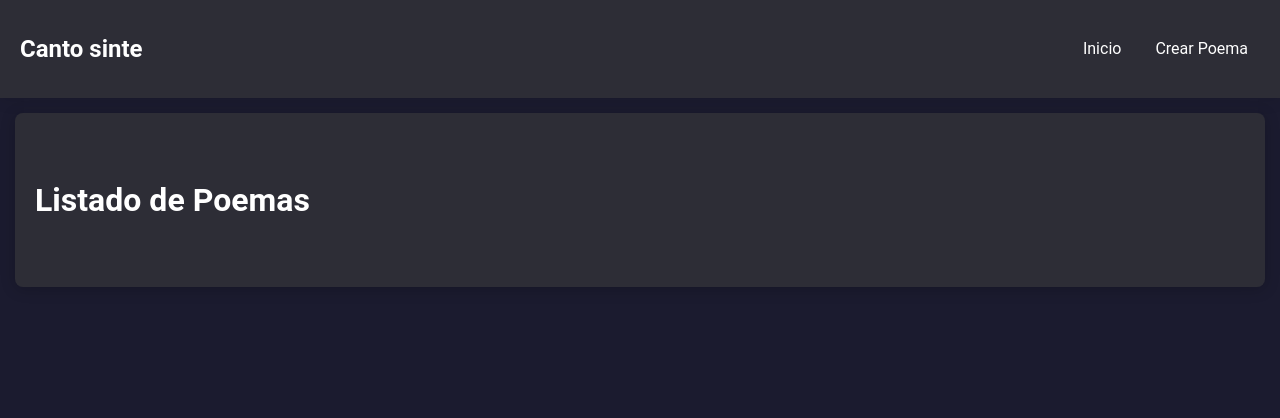
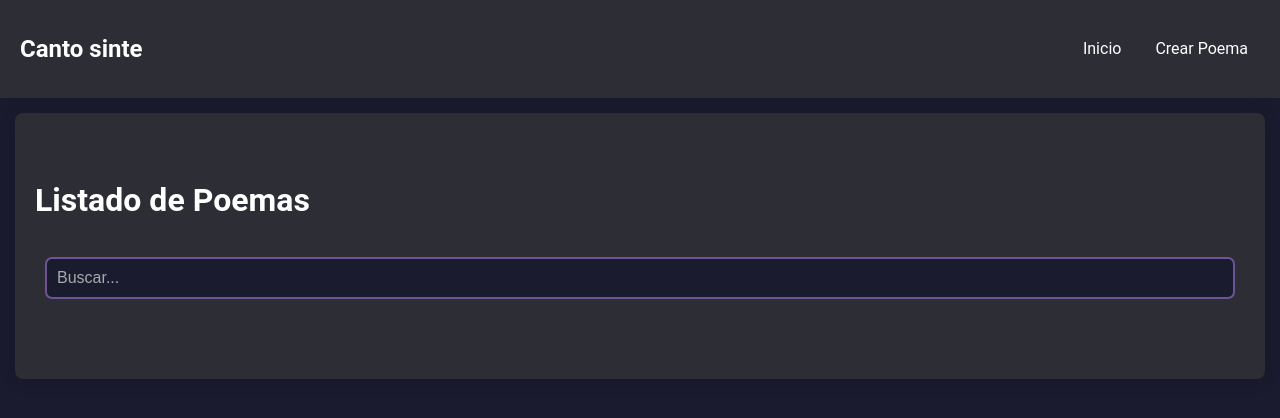
Before and after one commit to Daniel-Santiago-Acosta-1013/requies-versuum, a React (Vite) app: page / in a window 1280 px wide. Shown: the top 418 px of the page. Built offline with nearby package versions, Linux system fonts and the light colour scheme; the HTML template or start-up script is replaced by a standard one.

Commit message:
[add][fix] implemented poem filter

```diff
--- a/src/components/Filter/Filter.scss
+++ b/src/components/Filter/Filter.scss
@@ -1,7 +1,28 @@
 .filter {
     margin: 20px 0;
     padding: 10px;
-    background: #ffffff;
     border-radius: 5px;
-    box-shadow: 0 0 10px rgba(0, 0, 0, 0.1);
 }
+
+.filter-input {
+    box-sizing: border-box;
+    padding: 10px;
+    margin-bottom: 10px;
+    width: 100%;
+    border: 2px solid #6e5494;
+    border-radius: 7px;
+    font-size: 16px;
+    color: #ffffff;
+    background-color: #1b1b2f;
+    transition: border-color 0.3s;
+
+    &::placeholder {
+      color: #aaa;
+    }
+
+    &:focus {
+      border-color: #6e5494;
+      outline: none;
+      box-shadow: 0 0 8px rgba(110, 84, 148, 0.5);
+    }
+  }
--- a/src/components/Filter/Filter.tsx
+++ b/src/components/Filter/Filter.tsx
@@ -1,9 +1,10 @@
+import { FilterProps } from '../../models/Poem'
 import './Filter.scss'
 
-function Filter() {
+function Filter({ filter, setFilter }: FilterProps) {
   return (
     <div className='filter'>
-      {/* Implementar filtros aquí */}
+      <input className="filter-input" value={filter} onChange={e => setFilter(e.target.value)} placeholder="Buscar..." />
     </div>
   );
 }
--- a/src/components/PoemList/PoemList.tsx
+++ b/src/components/PoemList/PoemList.tsx
@@ -1,17 +1,26 @@
-import { useState } from 'react';
+import { useState, useEffect } from 'react';
 import PoemItem from '../PoemItem/PoemItem';
 import { getPoems } from '../../utils/poemManager';
-
+import Filter from '../Filter/Filter';
 import './PoemList.scss'
 
 function PoemList() {
   const [poems, setPoems] = useState(getPoems());
-  console.table(setPoems)
+  const [filter, setFilter] = useState('');
+
+  const filteredPoems = poems.filter(poem => {
+    return poem.title.toLowerCase().includes(filter.toLowerCase()) || poem.content.toLowerCase().includes(filter.toLowerCase());
+  });
+
+  useEffect(() => {
+    setPoems(getPoems());
+  }, []);
 
   return (
     <>
+      <Filter filter={filter} setFilter={setFilter} />
       <div className='poemList-container'>
-        {poems.map(poem => (
+        {filteredPoems.map(poem => (
           <PoemItem key={poem.title} poem={poem} />
         ))}
       </div>
--- a/src/models/Poem.ts
+++ b/src/models/Poem.ts
@@ -7,3 +7,8 @@ export type Poem = {
 export interface PoemItemProps {
     poem: Poem;
 }
+
+export type FilterProps = {
+    filter: string;
+    setFilter: (filter: string) => void;
+};
```
